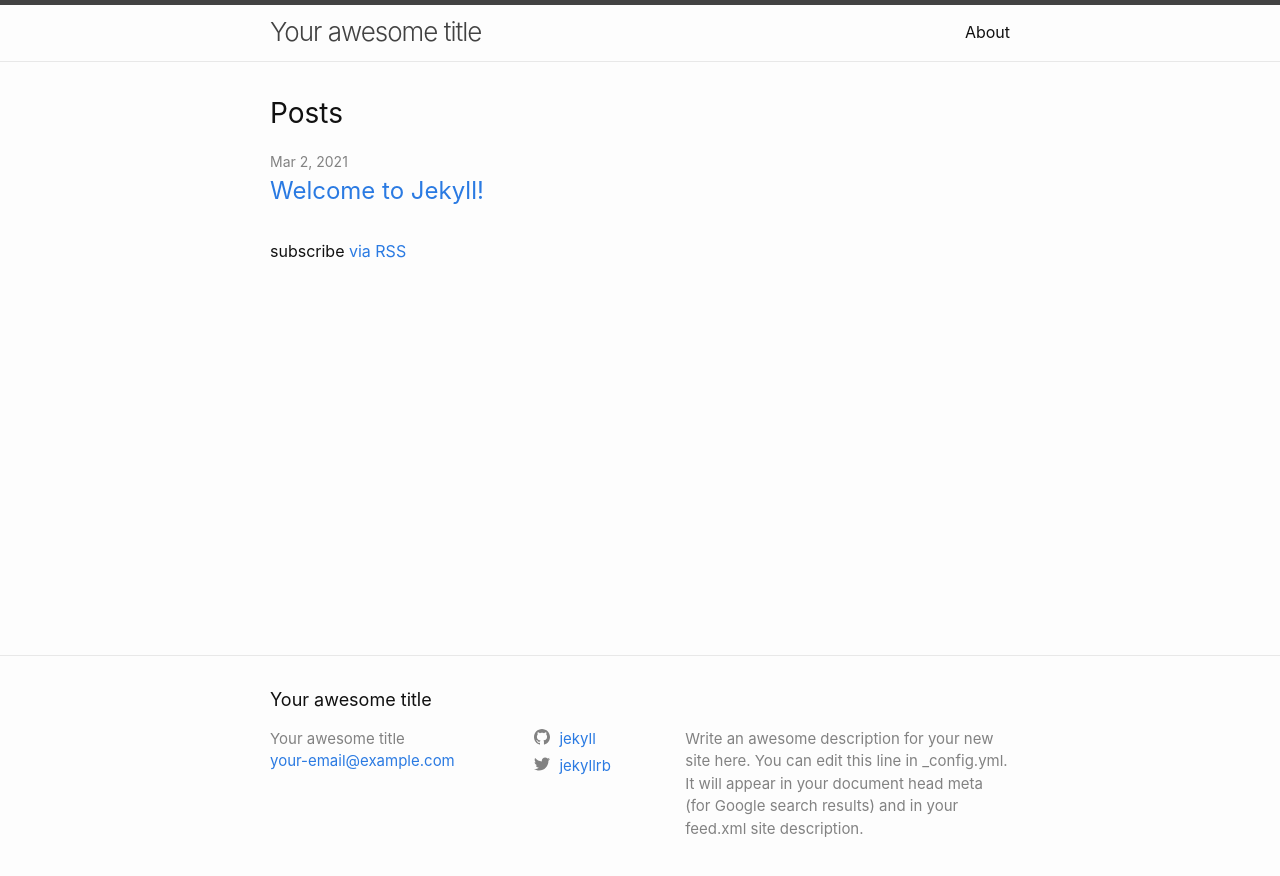
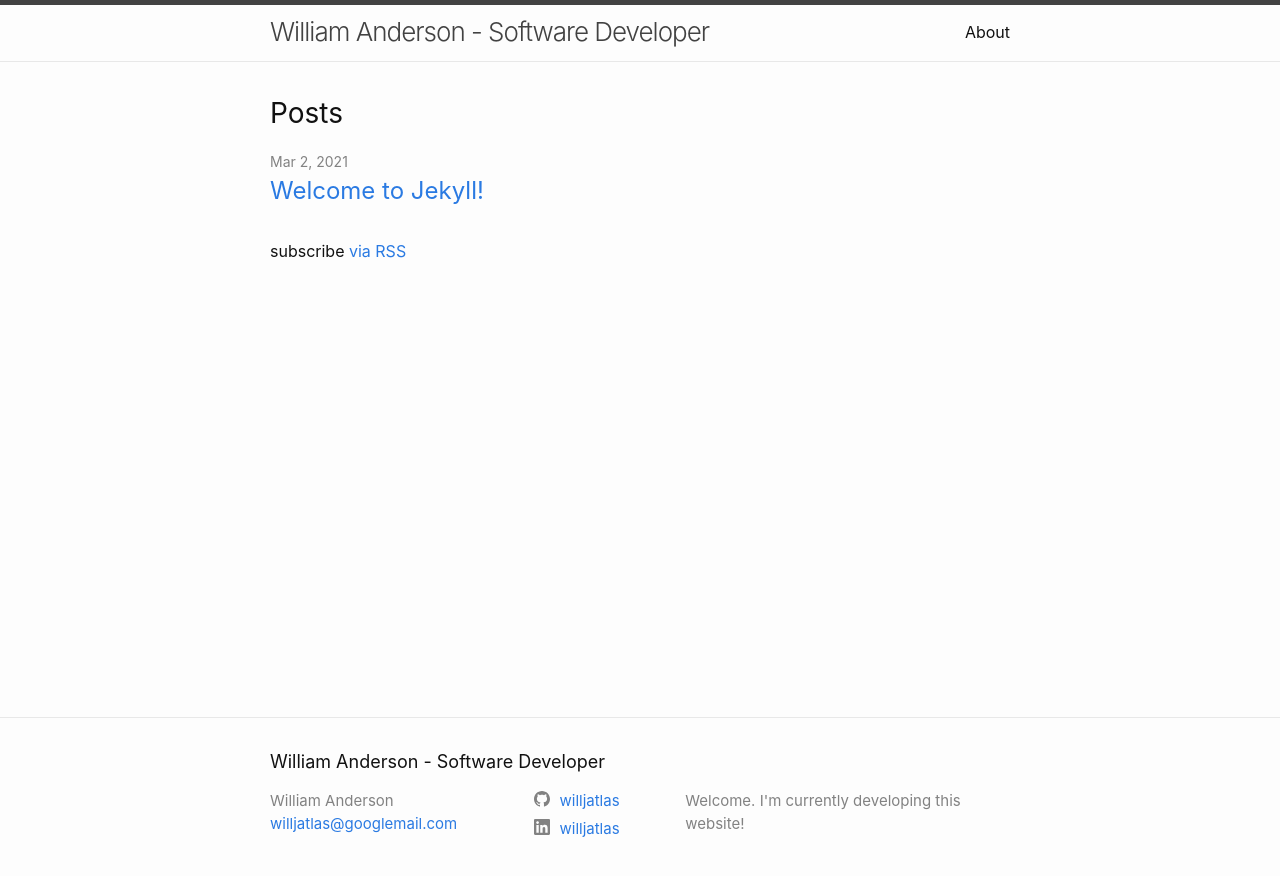
Before and after one commit to willjatlas/willjatlas.github.io, a Jekyll site: the page built from index.markdown, in a window 1280 px wide. Shown: the top 876 px of the page. Built offline with Jekyll 4.4.1, drawn with Linux system fonts in a browser that asks for light colours.

Commit message:
updated info - ready to edit layout

```diff
--- a/_config.yml
+++ b/_config.yml
@@ -18,16 +18,18 @@
 # You can create any custom variable you would like, and they will be accessible
 # in the templates via {{ site.myvariable }}.
 
-title: Your awesome title
-email: your-email@example.com
+title: William Anderson - Software Developer
+email: willjatlas@googlemail.com
 description: >- # this means to ignore newlines until "baseurl:"
-  Write an awesome description for your new site here. You can edit this
-  line in _config.yml. It will appear in your document head meta (for
-  Google search results) and in your feed.xml site description.
-baseurl: "/" # the subpath of your site, e.g. /blog
+  Welcome. I'm currently developing this website!
+baseurl: "" # the subpath of your site, e.g. /blog
 url: "https://willjatlas.github.io" # the base hostname & protocol for your site, e.g. http://example.com
-twitter_username: jekyllrb
-github_username:  jekyll
+# twitter_username: jekyllrb
+github_username:  willjatlas
+
+# Fields the minima uses, but are not default as part of a new Jekyll.
+author: William Anderson
+linkedin_username: willjatlas
 
 # Build settings
 # -- now using a regular theme --
```
